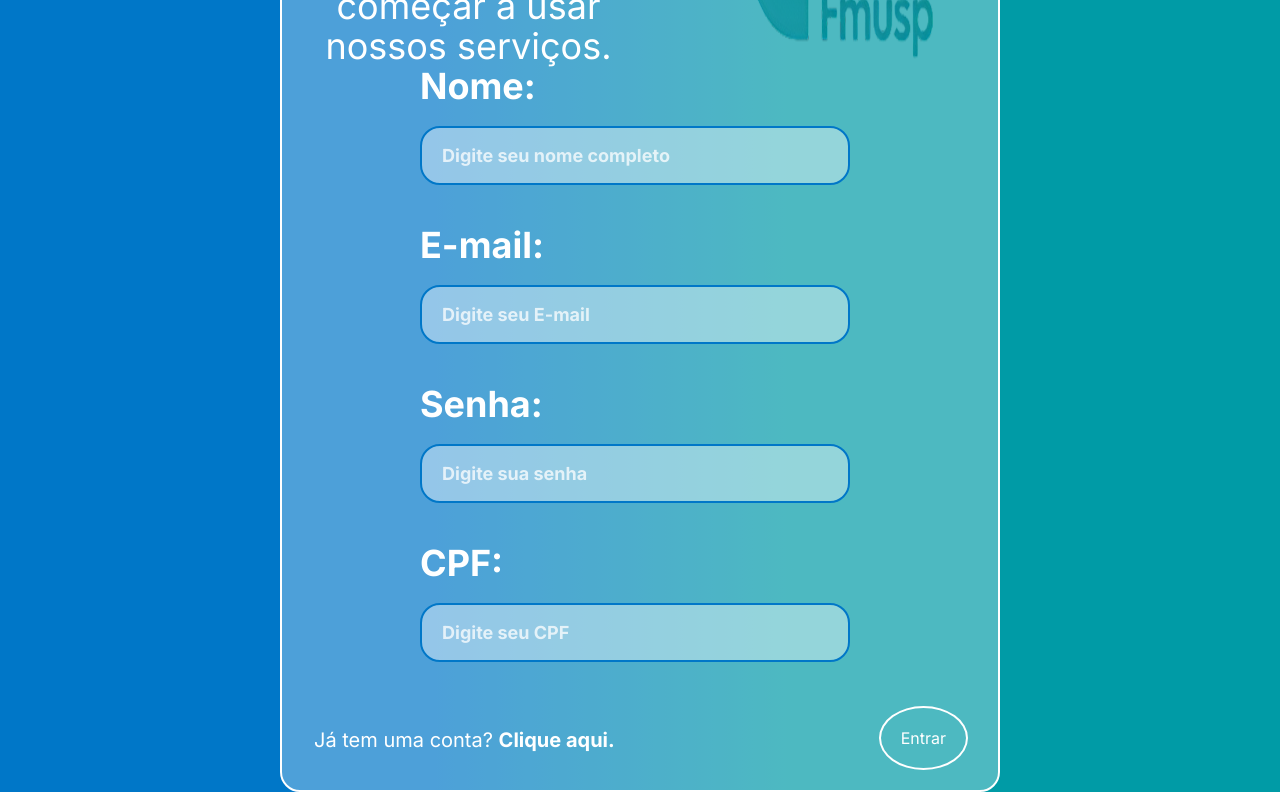
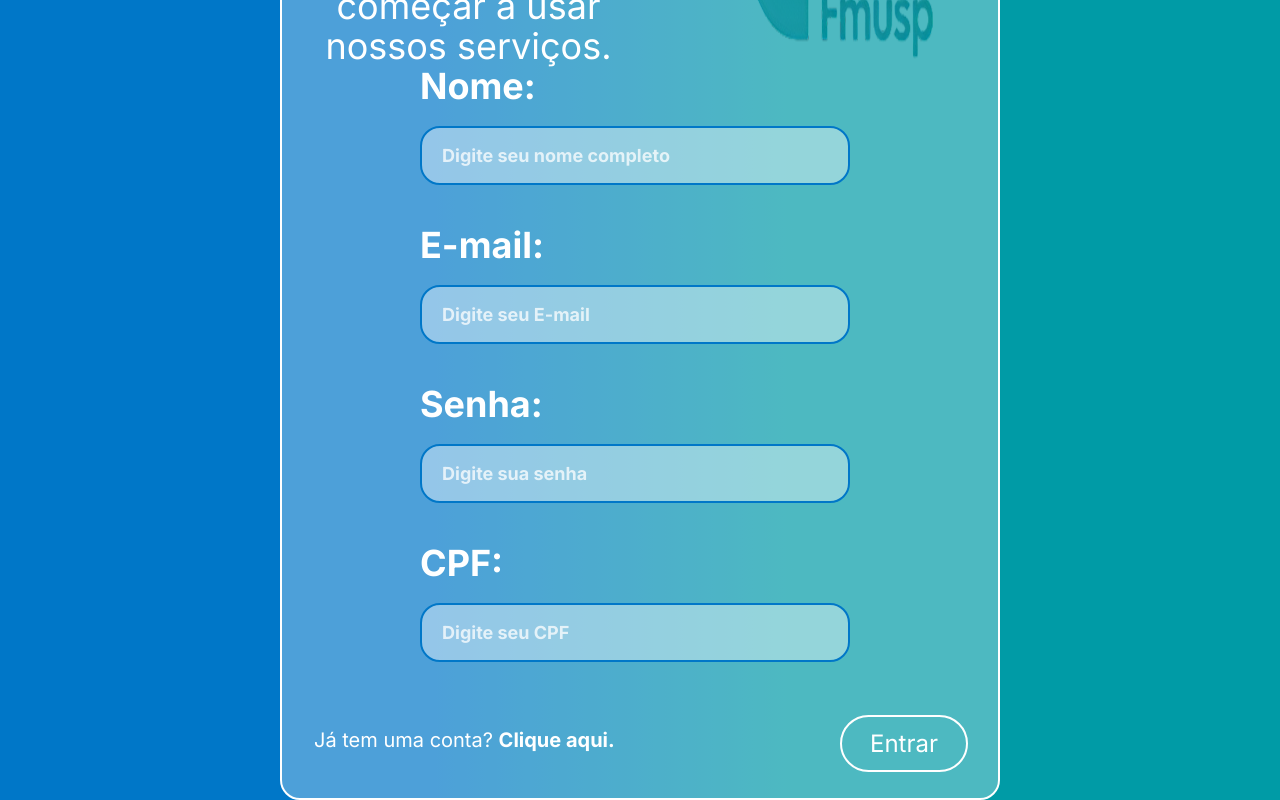
Before and after one commit to BSM-Challenge/ct-hc, a React (Vite) app: page /criarConta in a window 1280 px wide. Shown: the part 266-1066 px from the top of the page. Built offline with nearby package versions, Linux system fonts and the light colour scheme; a web font is replaced by a local one.

Commit message:
style(CriarConta): estilizando o botão de 'Entrar' corretamente.

```diff
--- a/src/routes/HC/CriarConta/index.tsx
+++ b/src/routes/HC/CriarConta/index.tsx
@@ -101,7 +101,7 @@ export default function CriarConta() {
                 <div className="pt-16 pl-3">
                 <Link
                 to=""
-                className="text-white text-center p-5 border-2 border-white rounded-[100%]"
+                className="text-white text-center px-7 py-3 border-2 border-white rounded-[30px] text-[24px]"
                 >
                     Entrar
                 </Link>
```
Also changed, not shown: 1 other file (tests, documents, lock files or other folders).
